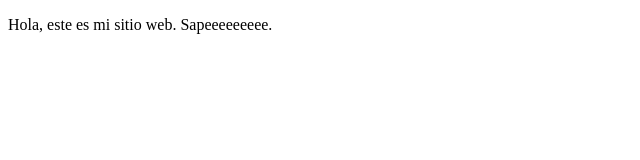
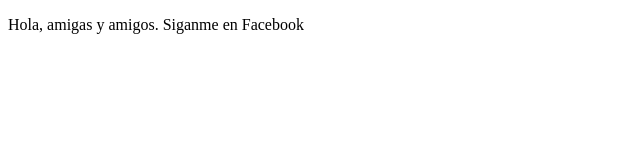
Before and after one commit to cristian-faccio/ejercicio02, a plain HTML site: page index.html in a window 1280 px wide. Shown: the full height of the page, 0-640 px from the left. Drawn offline with Linux system fonts and the light colour scheme.

Commit message:
Cambios: Agregamos sitio de Facebook

```diff
--- a/index.html
+++ b/index.html
@@ -8,8 +8,7 @@
 </head>
 <body>
     <p>
-        Hola, este es mi sitio web.
-        Sapeeeeeeeee.
+        Hola, amigas y amigos. Siganme en Facebook
     </p>
 </body>
 </html>
```
